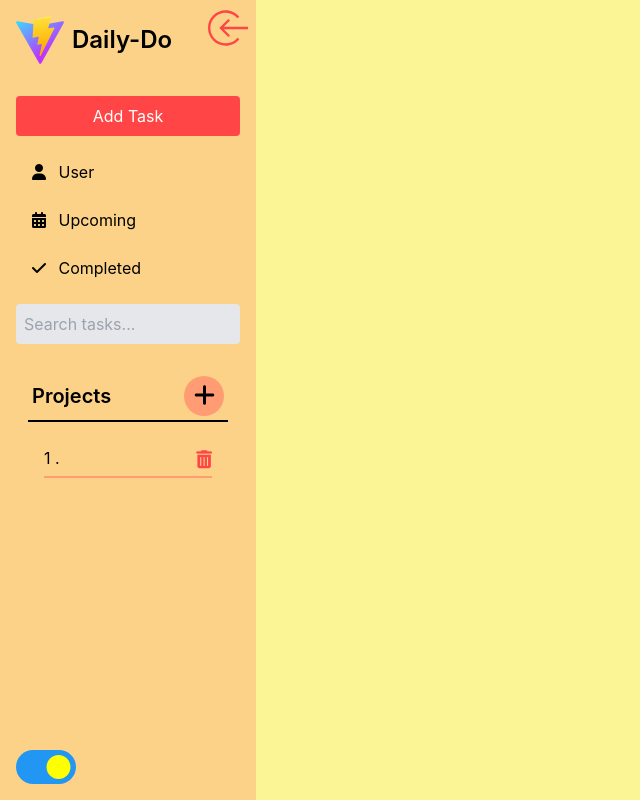
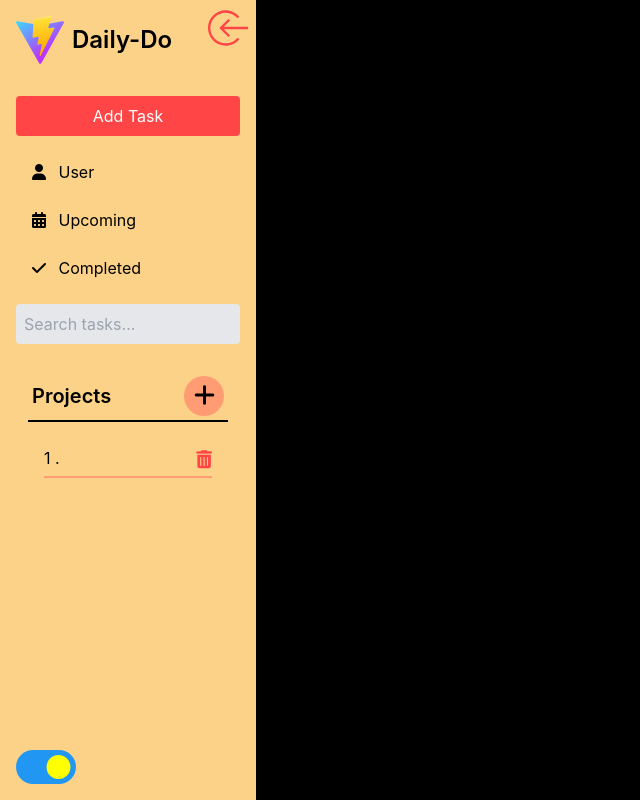
Before and after one commit to joseph-mv/daily_do, a React (Vite) app: page / in a window 1280 px wide. Shown: the whole page, without its empty margins (0-640 px from the left). Built offline with nearby package versions, Linux system fonts and the light colour scheme.

Commit message:
feat:create main component

```diff
--- a/src/App.tsx
+++ b/src/App.tsx
@@ -1,10 +1,12 @@
 import "./App.css";
 import { Sidebar } from "./components";
+import Main from "./components/main/Main";
 
 function App() {
   return (
     <div className="flex">
       <Sidebar />
+      <Main/>
     </div>
   );
 }
--- a/src/components/Sidebar/Sidebar.tsx
+++ b/src/components/Sidebar/Sidebar.tsx
@@ -5,24 +5,26 @@ import Project from "./Project";
 import TaskPopup from "./TaskPopup";
 
 const Sidebar: React.FC = () => {
-  const [isSidebarOpen, setIsSidebarOpen] = useState<boolean>(()=>window.innerWidth>640);
+  const [isSidebarOpen, setIsSidebarOpen] = useState<boolean>(
+    () => window.innerWidth > 640
+  );
   const [isTaskPopup, setIsTaskPopup] = useState<boolean>(false);
 
-  console.log("sidebar");
   const toggleSidebar = () => {
     setIsSidebarOpen(!isSidebarOpen);
   };
 
   useEffect(() => {
     const handleResize = () => {
-      console.log('handleResize')
+      console.log("handleResize");
       if (window.innerWidth < 640) {
         setIsSidebarOpen(false);
       } else {
         setIsSidebarOpen(true);
       }
     };
-    if(!isMobileDevice()){ // prevent resize while open  keyboard in mobile screen
+    if (!isMobileDevice()) {
+      // prevent resize while open  keyboard in mobile screen
 
       window.addEventListener("resize", handleResize);
     }
@@ -32,10 +34,9 @@ const Sidebar: React.FC = () => {
   }, []);
 
   function isMobileDevice() {
-    console.log(navigator.userAgent)
+    console.log(navigator.userAgent);
     return /Mobi|Android/i.test(navigator.userAgent);
   }
-
 
   return (
     <>
@@ -58,7 +59,7 @@ const Sidebar: React.FC = () => {
         className={` relative  transition-all duration-300 ease-in-out ${
           isSidebarOpen
             ? "translate-x-0 opacity-100"
-            : "-translate-x-full opacity-0"
+            : "-translate-x-full opacity-0 hidden"
         } bg-softOrange text-black w-64 h-screen p-4`}
       >
         <div className="flex items-center mb-8">
--- /dev/null
+++ b/src/components/main/Main.tsx
@@ -0,0 +1,9 @@
+import React from 'react'
+
+const Main = () => {
+  return (
+    <main className='bg-black h-screen flex-1'>Main</main>
+  )
+}
+
+export default Main
```
